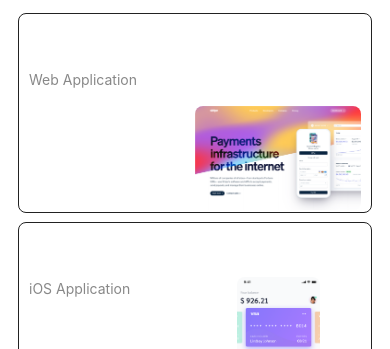
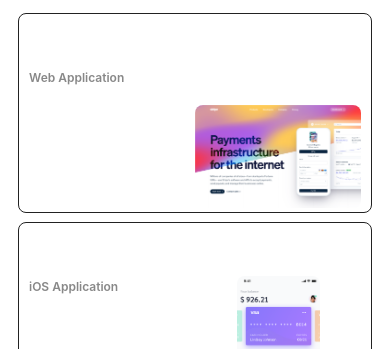
Before and after one commit to ataricoder/www, a Next.js app: page /projects in a window 390 px wide. Shown: the part 190-539 px from the top of the page. Built offline with nearby package versions, Linux system fonts and the light colour scheme.

Commit message:
testing responsive project component

```diff
--- a/components/project/project.module.css
+++ b/components/project/project.module.css
@@ -45,4 +45,14 @@
 	margin-bottom: 9px;
 	color: #888888;
 	font-size: 14px;
+	font-weight: 600;
 }
+
+@media (max-width: 991px) {
+	.description {
+		font-size: 14px;
+	}
+	.subtitle {
+		font-size: 12px;
+	}
+}
```
